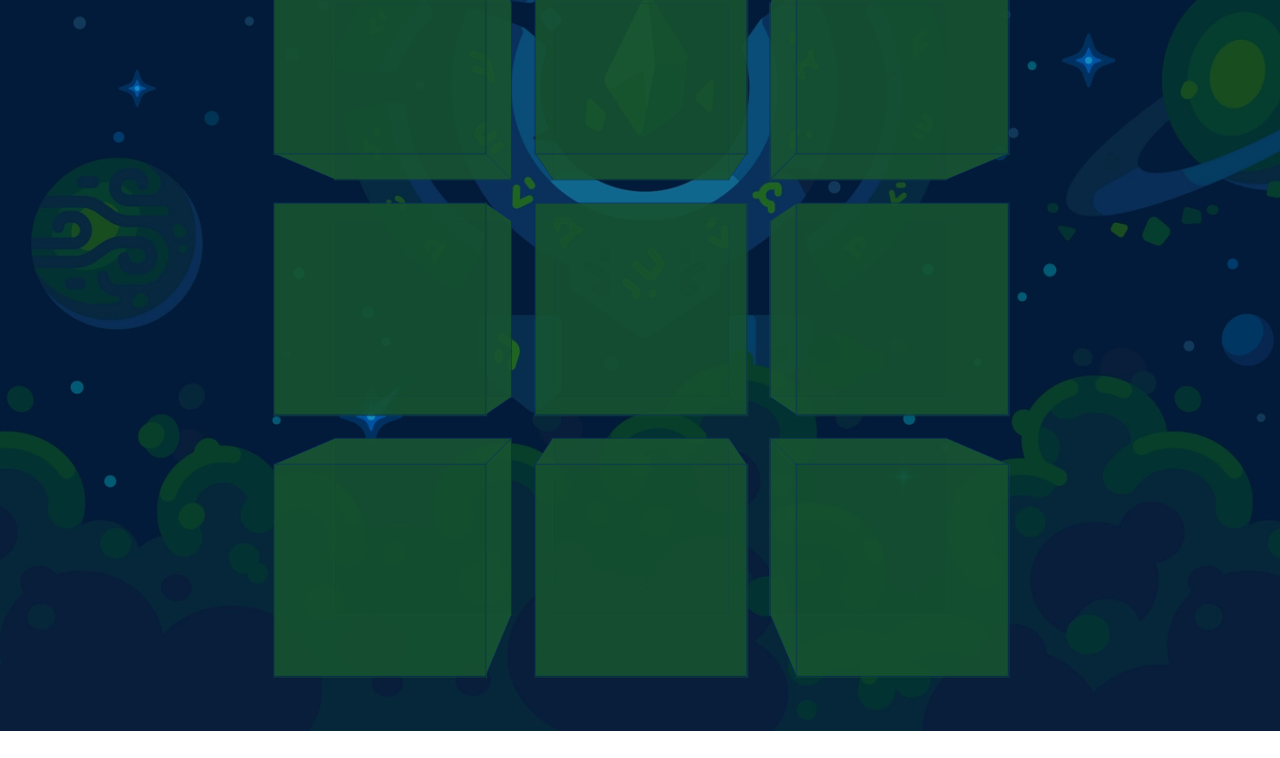
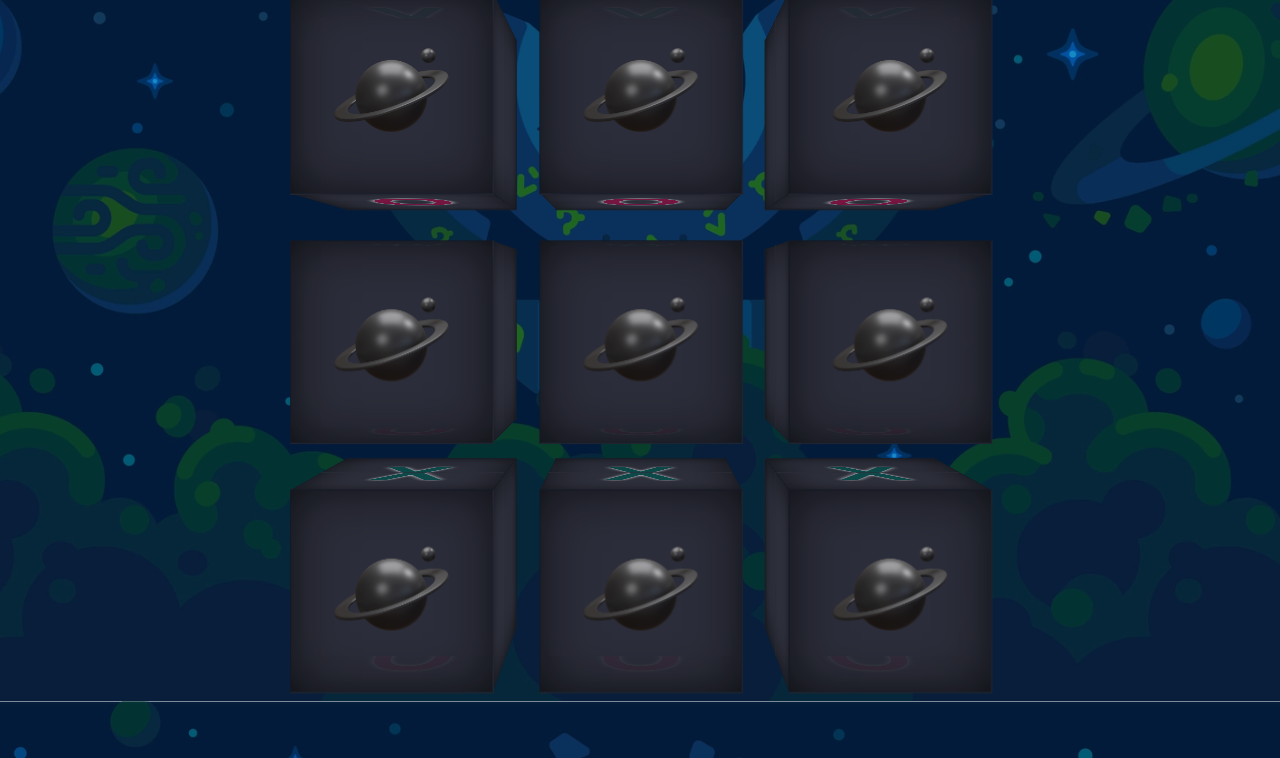
Before and after one commit to DerickFerdinands/3DTickTackToe, a plain HTML site: page TickTackToe/TTT.html in a window 1280 px wide. Shown: the part 115-873 px from the top of the page. Before the commit the page ends 846 px from the top, so only its background shows below. Drawn offline with Linux system fonts and the light colour scheme.

Commit message:
ContentU

```diff
--- a/TickTackToe/TTT.html
+++ b/TickTackToe/TTT.html
@@ -3,15 +3,27 @@
 <head>
     <meta charset="UTF-8">
     <title>Title</title>
+    <link href="https://fonts.googleapis.com" rel="preconnect">
+    <link crossorigin href="https://fonts.gstatic.com" rel="preconnect">
     <style>
-        ::-webkit-scrollbar{
-            width:0;
+        ::-webkit-scrollbar {
+            width: 0;
         }
+
+        body > h1 {
+            position: absolute;
+            font-family: poppins, sans-serif;
+            font-size: 50px;
+            font-weight: 600;
+            top: 0;
+            left: 0;
+        }
+
         body {
             transform-style: preserve-3d;
             background: url('assets/images/bg.webp') center;
             background-size: cover;
-            min-height: 100vh;
+            height: 100vh;
             font-size: 70px;
             perspective: 10em;
             perspective-origin: 50% 50%;
@@ -19,16 +31,21 @@
             display: flex;
             justify-content: center;
             align-items: center;
+            overflow: hidden;
         }
-        body > main{
+
+        body > main {
             transform-style: preserve-3d;
+            margin-top: 100px;
         }
+
         body > main > section {
             transform-style: preserve-3d;
             display: flex;
             justify-content: center;
             align-items: center;
             gap: 50px;
+            transform: translateZ(-150px);
             margin: 50px;
         }
 
@@ -36,17 +53,45 @@
             transform-style: preserve-3d;
             width: 2em;
             height: 2em;
-            transform: translateZ(-100px);
+            background: #2C2E3A;
         }
 
         body > main > section > section > div {
+            font-family: poppins, sans-serif;
             transform-style: preserve-3d;
             position: absolute;
             height: 100%;
             width: 100%;
-            background-color: #165230;
-            opacity: .7;
-            border: 1px solid #0A305C;
+            background-color: #2C2E3A;
+            opacity: .9;
+            border: .5px solid #141A26;
+            box-shadow: 0 0 0.5em #000a inset;
+        }
+
+        .x {
+            width: max-content;
+            height: max-content;
+            position: absolute;
+            inset: 0;
+            margin: auto;
+            color: white;
+            margin: auto;
+            color: #094c4c;
+
+            text-shadow: 0px 0px 10px #FAFFFF;
+        }
+
+        .y {
+            width: max-content;
+            height: max-content;
+            position: absolute;
+            inset: 0;
+            margin: auto;
+            color: white;
+            margin: auto;
+            color: #7e1341;
+
+            text-shadow: 0px 0px 10px #FAFFFF;
         }
 
         .front {
@@ -72,101 +117,124 @@
         .bottom {
             transform: rotateX(270deg) translateZ(1em);
         }
+
+        img {
+            height: 60%;
+            width: auto;
+            position: absolute;
+            inset: 0;
+            margin: auto;
+        }
+        main>section>section{
+            transition: all ease-in .3s;
+        }
     </style>
 </head>
 <body>
-
+<h1>Scores X:<span>100</span> O: <span>100</span></h1>
 <main>
     <section>
-        <section>
-            <div class="front"></div>
+        <section id="one1">
+            <div class="front"><img alt="" src="assets/images/saturn-planet-4693533-3895598.png"></div>
             <div class="back"></div>
             <div class="left"></div>
             <div class="right"></div>
-            <div class="top"></div>
-            <div class="bottom"></div>
+            <div class="top"><h1 class="x">X</h1></div>
+            <div class="bottom"><h1 class="y">O</h1></div>
 
         </section>
-        <section>
-            <div class="front"></div>
+        <section id="one2">
+            <div class="front"><img alt="" src="assets/images/saturn-planet-4693533-3895598.png"></div>
             <div class="back"></div>
             <div class="left"></div>
             <div class="right"></div>
-            <div class="top"></div>
-            <div class="bottom"></div>
+            <div class="top"><h1 class="x">X</h1></div>
+            <div class="bottom"><h1 class="y">O</h1></div>
 
         </section>
-        <section>
-            <div class="front"></div>
+        <section id="one3">
+            <div class="front"><img alt="" src="assets/images/saturn-planet-4693533-3895598.png"></div>
             <div class="back"></div>
             <div class="left"></div>
             <div class="right"></div>
-            <div class="top"></div>
-            <div class="bottom"></div>
+            <div class="top"><h1 class="x">X</h1></div>
+            <div class="bottom"><h1 class="y">O</h1></div>
 
         </section>
     </section>
 
     <section>
-        <section>
-            <div class="front"></div>
+        <section id="two1">
+            <div class="front"><img alt="" src="assets/images/saturn-planet-4693533-3895598.png"></div>
             <div class="back"></div>
             <div class="left"></div>
             <div class="right"></div>
-            <div class="top"></div>
-            <div class="bottom"></div>
+            <div class="top"><h1 class="x">X</h1></div>
+            <div class="bottom"><h1 class="y">O</h1></div>
 
         </section>
-        <section>
-            <div class="front"></div>
+        <section id="two2">
+            <div class="front"><img alt="" src="assets/images/saturn-planet-4693533-3895598.png"></div>
             <div class="back"></div>
             <div class="left"></div>
             <div class="right"></div>
-            <div class="top"></div>
-            <div class="bottom"></div>
+            <div class="top"><h1 class="x">X</h1></div>
+            <div class="bottom"><h1 class="y">O</h1></div>
 
         </section>
-        <section>
-            <div class="front"></div>
+        <section id="two3">
+            <div class="front"><img alt="" src="assets/images/saturn-planet-4693533-3895598.png"></div>
             <div class="back"></div>
             <div class="left"></div>
             <div class="right"></div>
-            <div class="top"></div>
-            <div class="bottom"></div>
+            <div class="top"><h1 class="x">X</h1></div>
+            <div class="bottom"><h1 class="y">O</h1></div>
 
         </section>
     </section>
 
     <section>
-        <section>
-            <div class="front"></div>
+        <section id="three1">
+            <div class="front"><img alt="" src="assets/images/saturn-planet-4693533-3895598.png"></div>
             <div class="back"></div>
             <div class="left"></div>
             <div class="right"></div>
-            <div class="top"></div>
-            <div class="bottom"></div>
+            <div class="top"><h1 class="x">X</h1></div>
+            <div class="bottom"><h1 class="y">O</h1></div>
 
         </section>
-        <section>
-            <div class="front"></div>
+        <section id="three2">
+            <div class="front"><img alt="" src="assets/images/saturn-planet-4693533-3895598.png"></div>
             <div class="back"></div>
             <div class="left"></div>
             <div class="right"></div>
-            <div class="top"></div>
-            <div class="bottom"></div>
+            <div class="top"><h1 class="x">X</h1></div>
+            <div class="bottom"><h1 class="y">O</h1></div>
 
         </section>
-        <section>
-            <div class="front"></div>
+        <section id="three3">
+            <div class="front"><img alt="" src="assets/images/saturn-planet-4693533-3895598.png"></div>
             <div class="back"></div>
             <div class="left"></div>
             <div class="right"></div>
-            <div class="top"></div>
-            <div class="bottom"></div>
+            <div class="top"><h1 class="x">X</h1></div>
+            <div class="bottom"><h1 class="y">O</h1></div>
 
         </section>
     </section>
 </main>
-
+<script src="assets/js/jquery-3.6.1.min.js"></script>
+<script>
+    let x = true;
+    $('main>section>section').click(function () {
+        if (x) {
+            $(this).css('transform', 'rotateX(-90deg)');
+            x = false;
+        } else {
+            $(this).css('transform', 'rotateX(90deg)');
+            x = true;
+        }
+    });
+</script>
 </body>
 </html>
```
Also changed, not shown: TickTackToe/assets/images/3d-render-cross-mark-isolated-icon-error-x-symbol_107791-15684.webp (added), TickTackToe/assets/images/delete-5108542-4288040.png (added), TickTackToe/assets/images/o-alphabet-6219387-5102758.png (added), TickTackToe/assets/images/planet-4912408-4089012.webp (added), TickTackToe/assets/images/planet-earth-5353031-4471306.webp (added), TickTackToe/assets/images/saturn-planet-4693533-3895598.png (added).
